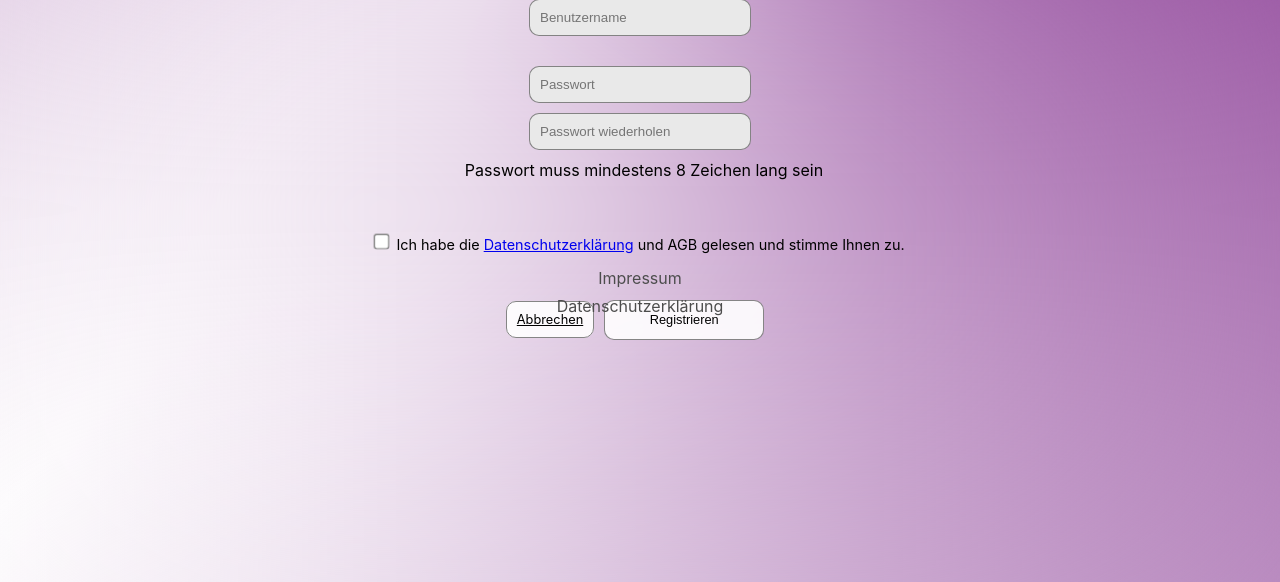
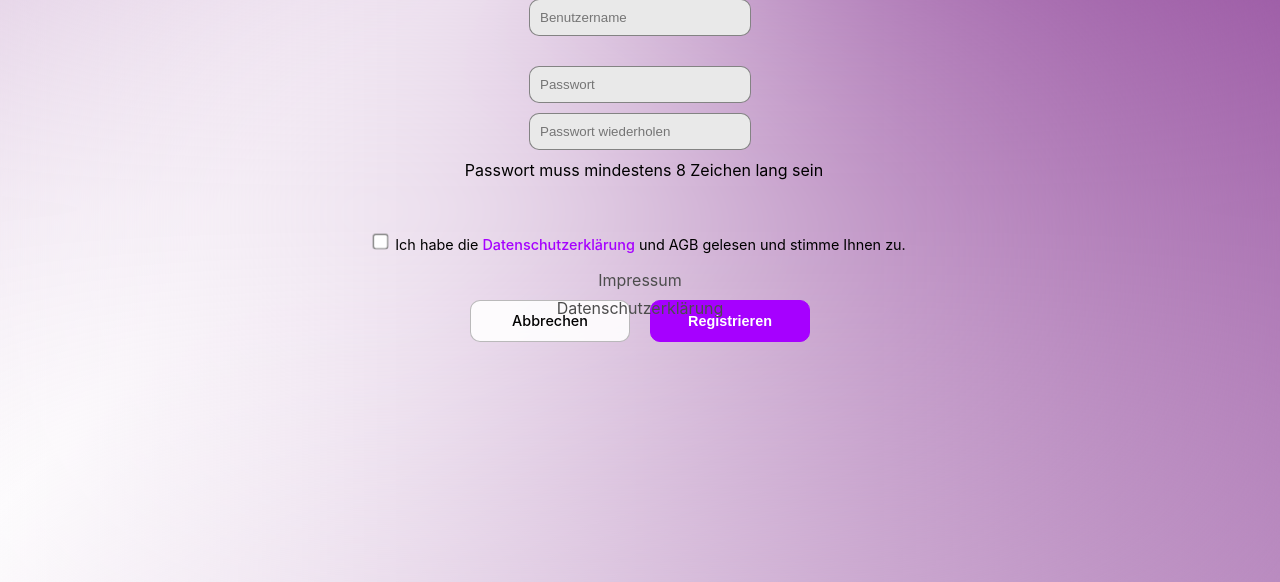
Before and after one commit to vnc3nt/Arbeitszeiten, a Flask app: page /register in a window 1280 px wide. Shown: the part 191-773 px from the top of the page. Run offline with Flask 3, Linux system fonts and the light colour scheme; parts of the project's set-up code (start-up, migrations or seed data) failed here and were passed over; some libraries are stand-ins or nearby versions.

Commit message:
style: redesign buttons, input focus states, and light mode component styling

```diff
--- a/static/css/style.css
+++ b/static/css/style.css
@@ -1890,35 +1892,55 @@ h2 {
 }
 
 .prim_button_style {
-    background-color: var(--button-color);
-    color: var(--text-color);
-    border: solid;
-    border-width: 1px;
+    background-color: #a600ff;
+    color: #ffffff;
+    border: 1px solid #a600ff;
     border-radius: 10px;
-    border-color: rgba(120, 120, 120, .9);
-    padding: 10px;
+    padding: 0 1.2rem;
     cursor: pointer;
-    transition: background-color 0.2s ease;
+    transition: all 0.18s ease-in-out;
     width: 10rem;
-    height: 2.5rem;
-    line-height: 1rem;
-    font-size: 0.8rem;
+    height: 2.6rem;
+    font-size: 0.9rem;
+    font-weight: 600;
+    display: inline-flex;
+    align-items: center;
+    justify-content: center;
+    box-sizing: border-box;
+    vertical-align: middle;
+}
+
+.prim_button_style:hover {
+    background-color: #9200e0;
+    border-color: #9200e0;
+    transform: translateY(-1px);
+    box-shadow: 0 4px 14px rgba(166, 0, 255, 0.35);
 }
 
 .sec_button_style {
     background-color: var(--button-color);
     color: var(--text-color);
-    border: solid;
-    border-width: 1px;
+    border: 1px solid rgba(120, 120, 120, 0.5);
     border-radius: 10px;
-    border-color: rgba(120, 120, 120, .9);
-    padding: 10px;
+    padding: 0 1.2rem;
     cursor: pointer;
-    transition: background-color 0.2s ease;
+    transition: all 0.18s ease-in-out;
     width: 10rem;
-    height: 2.5rem;
-    line-height: 1rem;
-    font-size: 0.8rem;
+    height: 2.6rem;
+    font-size: 0.9rem;
+    font-weight: 500;
+    text-decoration: none;
+    display: inline-flex;
+    align-items: center;
+    justify-content: center;
+    box-sizing: border-box;
+    margin: 10px;
+    vertical-align: middle;
+}
+
+.sec_button_style:hover {
+    background-color: var(--selected-color);
+    transform: translateY(-1px);
 }
 
 /* Fix für abgeschnittenes Datum und "Heute"-Überlappung */
@@ -1955,3 +1977,74 @@ h2 {
     font-weight: 600;
     white-space: nowrap;
 }
+
+/* Alle Text-Links im Impressum, Login und Register in Lila statt Standard-Blau */
+.login a:not(.sec_button_style),
+.impressum-content a,
+.terms-container a {
+    color: var(--link-color);
+    text-decoration: none;
+    font-weight: 500;
+    transition: opacity 0.15s ease;
+}
+
+.login a:not(.sec_button_style):hover,
+.impressum-content a:hover,
+.terms-container a:hover {
+    text-decoration: underline;
+    opacity: 0.85;
+}
+
+/* Einheitlicher lila Fokus-Rand für ALLE Text-, Passwort-, Zeit- und Zahlen-Inputs */
+input[type="text"]:focus,
+input[type="password"]:focus,
+input[type="time"]:focus,
+input[type="date"]:focus,
+#maxHoursInput:focus,
+.modal-body input[type="text"]:focus,
+.profile-selector-form select:focus {
+    outline: none;
+    border-color: #a600ff !important;
+    box-shadow: 0 0 0 2px rgba(166, 0, 255, 0.25) !important;
+}
+
+/* Konsistentes Aussehen der Startseiten-Elemente im Lightmode */
+html.light-mode .day-selection,
+html.light-mode .edit-time-value,
+html.light-mode .styled-time-picker {
+    background-color: #ffffff !important;
+    color: var(--text-color) !important;
+    border: 1px solid rgba(120, 120, 120, 0.35) !important;
+    box-shadow: 0 4px 12px rgba(0, 0, 0, 0.06);
+}
+
+html.light-mode .edit-btn {
+    background-color: #e4e4e7 !important;
+    color: var(--text-color) !important;
+    border: 1px solid rgba(120, 120, 120, 0.3) !important;
+}
+
+html.light-mode .edit-btn:hover {
+    background-color: #d4d4d8 !important;
+}
+
+@media (prefers-color-scheme: light) {
+    html:not(.dark-mode) .day-selection,
+    html:not(.dark-mode) .edit-time-value,
+    html:not(.dark-mode) .styled-time-picker {
+        background-color: #ffffff !important;
+        color: var(--text-color) !important;
+        border: 1px solid rgba(120, 120, 120, 0.35) !important;
+        box-shadow: 0 4px 12px rgba(0, 0, 0, 0.06);
+    }
+
+    html:not(.dark-mode) .edit-btn {
+        background-color: #e4e4e7 !important;
+        color: var(--text-color) !important;
+        border: 1px solid rgba(120, 120, 120, 0.3) !important;
+    }
+
+    html:not(.dark-mode) .edit-btn:hover {
+        background-color: #d4d4d8 !important;
+    }
+}
--- a/templates/home.html
+++ b/templates/home.html
@@ -156,8 +156,5 @@
     </div>
   </div>
 </div>
-    </div>
-  </div>
-</div>
 
 {% endblock content %}
```
Also changed, not shown: other parts of static/css/style.css (+18 -16 lines), static/css/desktop.css (+18 -11 lines).
